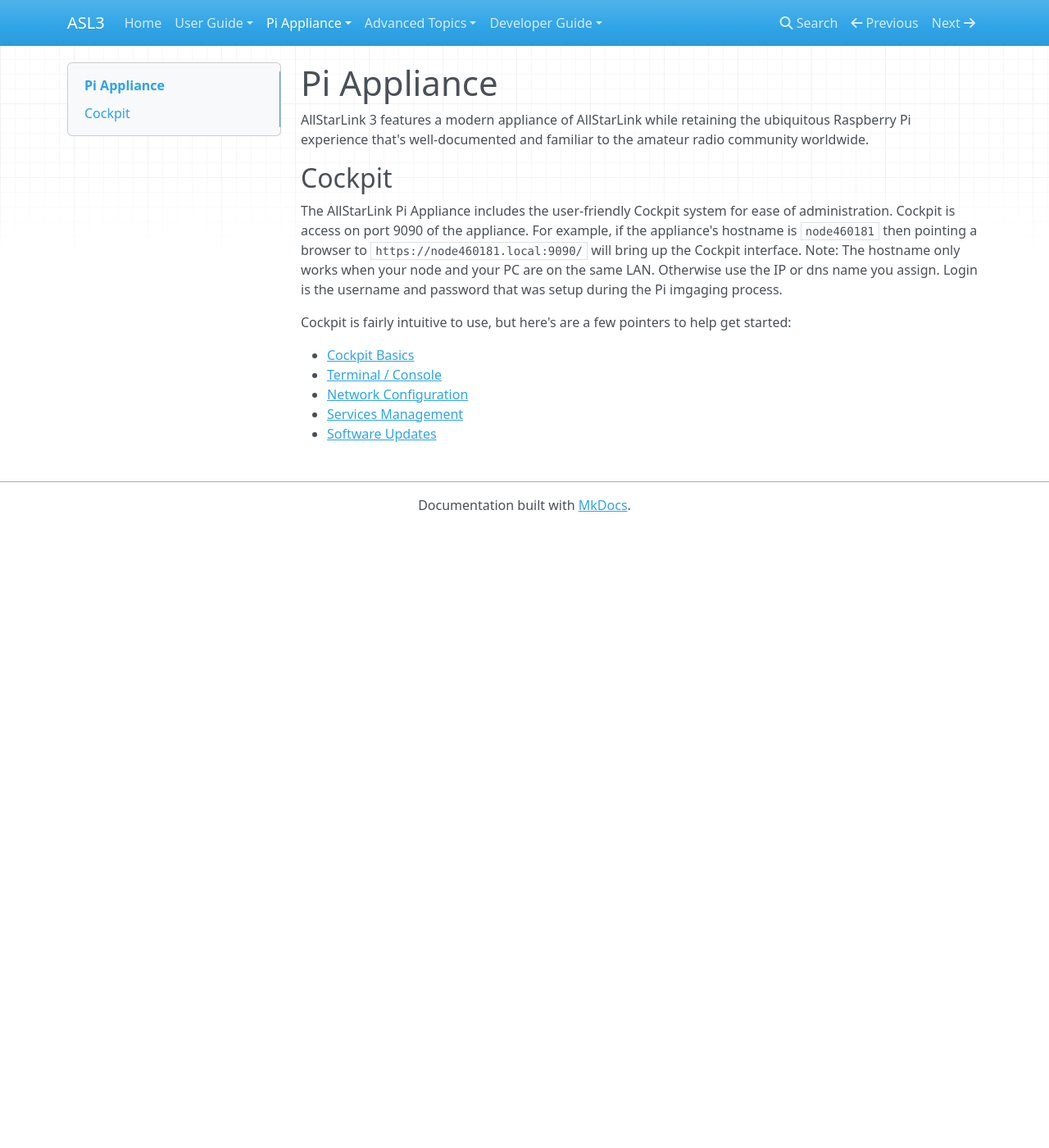
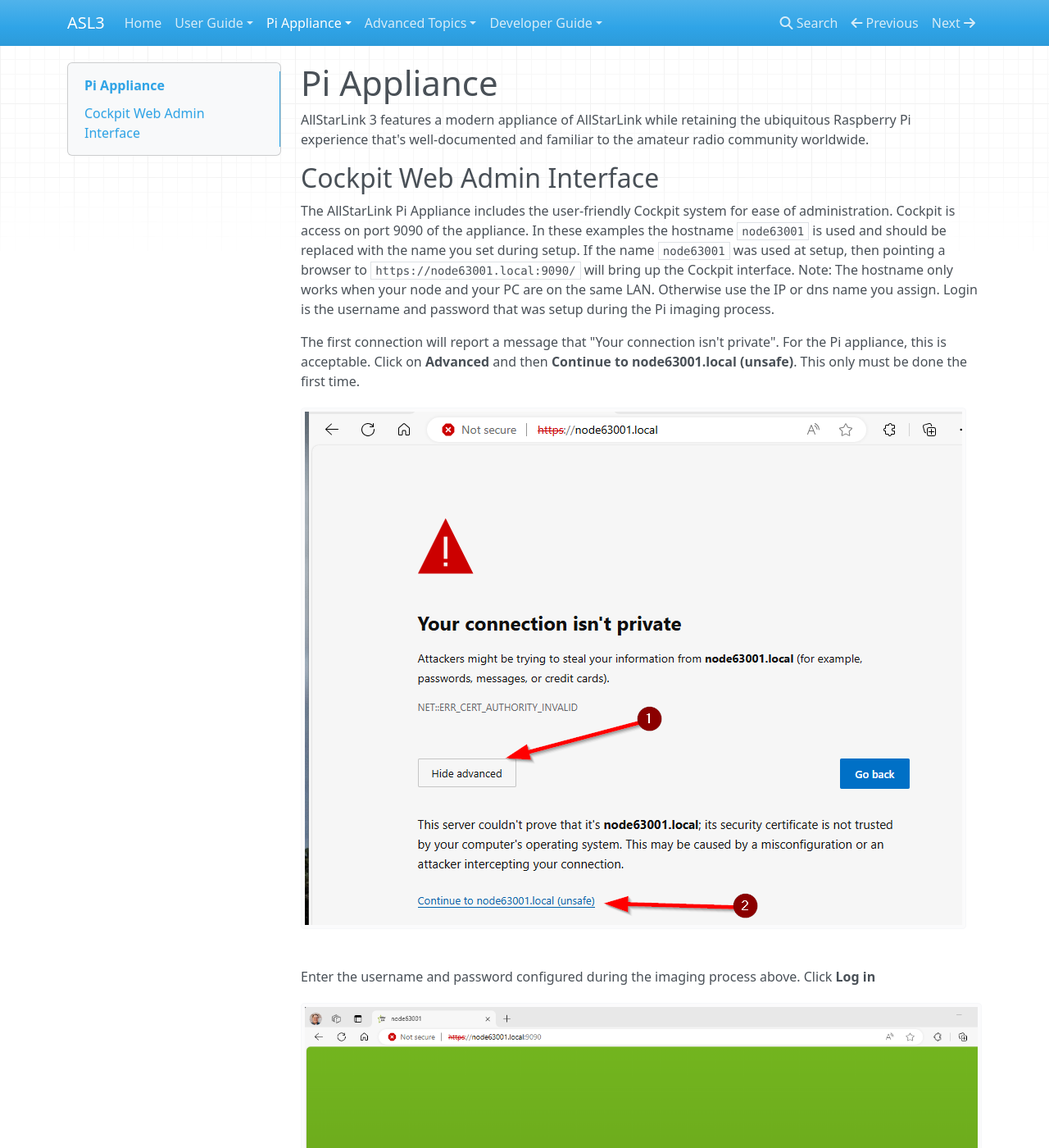
Before and after one commit to AllStarLink/ASL3-Manual, an MkDocs documentation site: the page built from docs/pi/index.md, in a window 1280 px wide and 1400 px high. Shown: the whole window at 82% size. Built offline with MkDocs 1.6.1, drawn with Linux system fonts in a browser that asks for light colours; nearby versions of some CDN libraries.

Commit message:
updates for node63001

```diff
--- a/docs/pi/index.md
+++ b/docs/pi/index.md
@@ -4,16 +4,30 @@
 that's well-documented and familiar to the amateur radio
 community worldwide.
 
-## Cockpit
+## Cockpit Web Admin Interface
 The AllStarLink Pi Appliance includes the user-friendly
 Cockpit system for ease of administration. Cockpit
-is access on port 9090 of the appliance. For example, if
-the appliance's hostname is `node460181` then pointing a
-browser to `https://node460181.local:9090/` will bring up
+is access on port 9090 of the appliance. In these examples
+the hostname `node63001` is used and should be replaced
+with the name you set during setup. If the name
+`node63001` was used at setup, then pointing a
+browser to `https://node63001.local:9090/` will bring up
 the Cockpit interface. Note: The hostname only works
 when your node and your PC are on the same LAN. Otherwise
 use the IP or dns name you assign. Login is the username
-and password that was setup during the Pi imgaging process.
+and password that was setup during the Pi imaging process.
+
+The first connection will report a message that
+"Your connection isn't private". For the Pi appliance, this is
+acceptable. Click on **Advanced** and then
+**Continue to node63001.local (unsafe)**. This only must be done
+the first time.
+![Browser Warning](../user-guide/img/step-20.png)
+
+Enter the username and password configured during the imaging process
+above. Click **Log in**
+![Cockpit Login](/user-guide/img/step-22.png)
+
 
 Cockpit is fairly intuitive to use, but here's are a few
 pointers to help get started:
```
Also changed, not shown: docs/pi/cockpit-basics.md (+11 -11 lines), docs/pi/cockpit-services.md (+1 -1 lines), docs/pi/img/cockpit_reboot.png, docs/pi/img/cockpit_reboot2.png, docs/pi/img/cockpit_service_logs.png, docs/pi/img/cockpit_service_restart.png, docs/pi/img/cockpit_service_start.png, docs/pi/img/cockpit_service_stop.png, docs/pi/img/cockpit_shutdown.png, docs/pi/img/cockpit_shutdown2.png, docs/pi/img/cockpit_softups1.png, docs/pi/img/cockpit_terminal_sudo-s.png, docs/pi/img/cockpit_terminal_sudo.png, docs/pi/img/cockpit_terminal_user.png, 3 more files.
